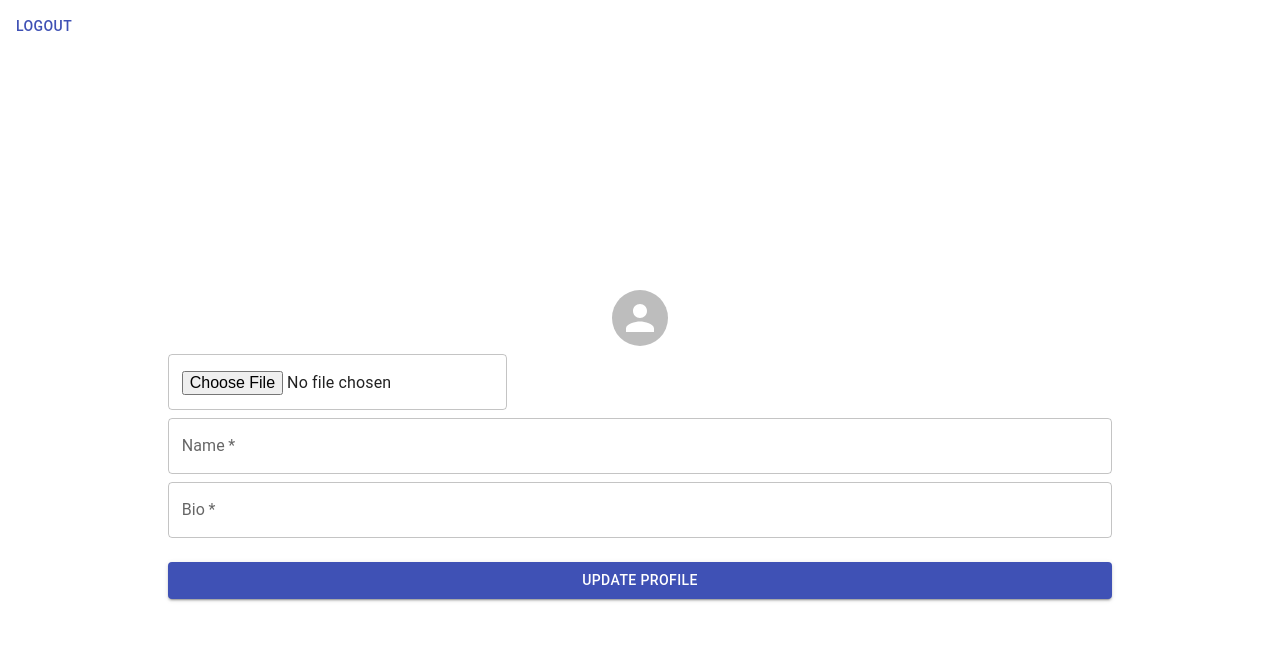
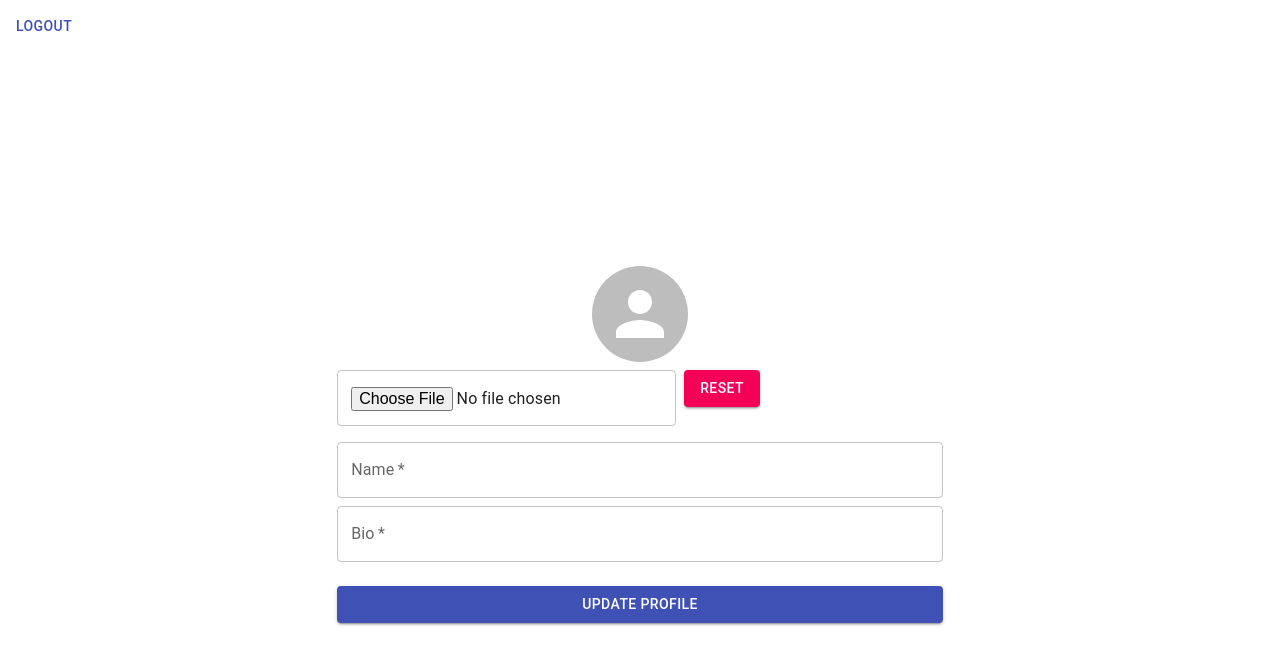
Before and after one commit to halghasra/PlanMate, a React (Create React App) app: page /profile in a window 1280 px wide. Shown: the top 664 px of the page. Built offline with nearby package versions, Linux system fonts and the light colour scheme; no server answers; the database is empty; sample sign-in values are in the browser's storage.

Commit message:
added some loading spinners in profile pages

```diff
--- a/src/components/ProfileCompletion.js
+++ b/src/components/ProfileCompletion.js
@@ -2,8 +2,9 @@ import React, { useState, useRef } from 'react';
 import { TextField, Button, Box, Snackbar, Avatar } from '@mui/material';
 import { doc, setDoc } from "firebase/firestore";
 import { db, auth } from '../firebase';
-import { useNavigate } from 'react-router-dom'; // to be used in navigating the user to home after profile completion
+import { useNavigate } from 'react-router-dom'; // to be used in navigating the user to home after profile completion //
 import { getStorage, ref, uploadBytesResumable, getDownloadURL } from '@firebase/storage';
+import { CircularProgress } from '@mui/material'; // import circularProgress for the loading spinner
 
 function ProfileCompletion({ onProfileComplete }) { //destructure onProfileComplete from props
   const [name, setName] = useState('');
@@ -13,9 +14,11 @@ function ProfileCompletion({ onProfileComplete }) { //destructure onProfileCompl
   const [profilePic, setProfilePic] = useState(null);
   const [picUrl, setPicUrl] = useState(''); // store the url of the uploaded pic
   const fileInputRef = useRef(null) //used to display the name of the selected file
+  const [loading, setLoading] = useState(false); // state for handling form submission loading state //
 
   const handleSubmit = async (event) => {
     event.preventDefault();
+    setLoading(true); // set loading state to true before form submission begins.
 
     // Validating name and bio section
     if (!name || !bio) {
@@ -68,7 +71,9 @@ function ProfileCompletion({ onProfileComplete }) { //destructure onProfileCompl
         navigate('/') // when the profile is completed, navigate user to home page
       }, 2000); // Set a timeout function to delay the navigate for a couple of seconds to give
       // the onProfileComplete() enough time to update the state and navigate to home page.
+      setLoading(false); // Set loading state back to false once form submition is complete
     } catch (error) {
+      setLoading(false); // Also set loading state back to false in case of an error
       console.error('Error adding user data to Firestore', error);
     }
   };
@@ -93,8 +98,10 @@ function ProfileCompletion({ onProfileComplete }) { //destructure onProfileCompl
 
   return (
     <Box display="flex" flexDirection="column" justifyContent="center" alignItems="center" minHeight="100vh">
-      <Avatar alt="User Profile Picture" src={picUrl} sx={{ width: 96, height: 96, mb: 1 }} /> {/* Display the profile picture here */}
-      <Box width="500px">
+      {loading ? <CircularProgress /> : (
+        <>
+        <Avatar alt="User Profile Picture" src={picUrl} sx={{ width: 96, height: 96, mb: 1 }} /> {/* Display the profile picture here */}
+        <Box width="500px">
         <form onSubmit={handleSubmit}>
           <Box display="flex" alignItems="center" sx={{ mb: 1 }}>
             <TextField
@@ -143,6 +150,8 @@ function ProfileCompletion({ onProfileComplete }) { //destructure onProfileCompl
           }
         />
       </Box>
+      </>
+      )}
     </Box>
   );
 }
--- a/src/components/UserProfile.js
+++ b/src/components/UserProfile.js
@@ -1,8 +1,8 @@
-import React, { useState, useEffect } from 'react';
+import React, { useState, useEffect, useRef } from 'react';
 import { auth, db } from '../firebase';
 import { doc, getDoc, setDoc } from 'firebase/firestore';
-import { TextField, Button, Box, Avatar } from '@mui/material';
-import LoadingSpinner from './LoadingSpinner';
+import { TextField, Button, Box, Avatar, CircularProgress } from '@mui/material';
+//import LoadingSpinner from './LoadingSpinner';
 import { useNavigate } from 'react-router-dom';
 import { getStorage, ref, uploadBytesResumable, getDownloadURL } from 'firebase/storage'; // to use Firestorage to store Profile pictures
 
@@ -12,10 +12,11 @@ const UserProfile = () => {
   const [name, setName] = useState('');
   const [bio, setBio] = useState('');
   const [loading, setLoading] = useState(true);
+  const [submitting, setSubmitting] = useState(false); // used to render a spinner when a profile update is submitted
   const navigate = useNavigate();
   const [profilePic, setProfilePic] = useState(null);
   const [picUrl, setPicUrl] = useState(''); // store the url of the uploaded pic
-  //const [uploading, setUploading] = useState(false); // set a new state to handle loading state of picture upload
+  const fileInputRef = useRef(null); // initialise a reference to the file input
 
   // Asynchronous function to get the user data from Firestore
   const fetchUserData = async () => {
@@ -34,9 +35,11 @@ const UserProfile = () => {
 
   const updateUserProfile = async (event) => {
     event.preventDefault();
+    setSubmitting(true);
 
     if (!name || !bio) {
       console.log('All fields are required');
+      setSubmitting(false);
       return;
     }
 
@@ -61,6 +64,7 @@ const UserProfile = () => {
           },
           (error) => {
             console.error('Upload failed', error);
+            setSubmitting(false);
             reject(error);
           },
           async () => {
@@ -82,7 +86,14 @@ const UserProfile = () => {
     } catch (error) {
       console.error('Error updating user data in Firestore', error);
     }
+    setSubmitting(false);
   };
+
+  const resetFile = (event) => {
+    event.preventDefault(); // prevent the form from being submitted
+    fileInputRef.current.value = ""; // clear the value in the file input
+    setProfilePic(null); // clear the selected file
+  }
 
   // Calling the async function fetchUserData to run when the component mounts
   useEffect(() => {
@@ -91,19 +102,26 @@ const UserProfile = () => {
 
   // if the loading state is true, the component will render a loading message
   if (loading) {
-    return <LoadingSpinner />;
+    return <CircularProgress />;
   }
 
   return (
     <Box display="flex" flexDirection="column" justifyContent="center" alignItems="center" minHeight="100vh">
-      <Avatar alt="User Profile Picture" src={picUrl} sx={{ width: 56, height: 56, mb: 1 }}/> {/* Display the profile picture here */}
+      <Avatar alt="User Profile Picture" src={picUrl} sx={{ width: 96, height: 96, mb: 1 }}/> {/* Display the profile picture here */}
       <form onSubmit={updateUserProfile}>
-        <TextField
+        <Box dispaly="flex" alignItems="center" sx={{ mb: 1 }}>
+          <TextField
             accept="image/*"
             type="file"
             onChange={event => setProfilePic(event.target.files[0])}
+            inputRef={fileInputRef}
             sx={{ mb: 1 }}
-        />
+          />
+          <Button onClick={resetFile} variant="contained" color="secondary" sx={{ ml: 1}} type="button">
+            Reset
+          </Button>
+          {profilePic && <Box sx={{ ml:2 }}>{profilePic.name}</Box>}
+        </Box>
         <TextField
           name="name"
           label="Name"
@@ -124,7 +142,7 @@ const UserProfile = () => {
           sx={{ mb: 1 }}
         />
         <Button type="submit" fullWidth variant="contained" color="primary" sx={{ mt: 2 }}>
-          Update profile
+        {submitting ? <CircularProgress size={24} /> : "Update profile"}
         </Button>
       </form>
     </Box>
```
